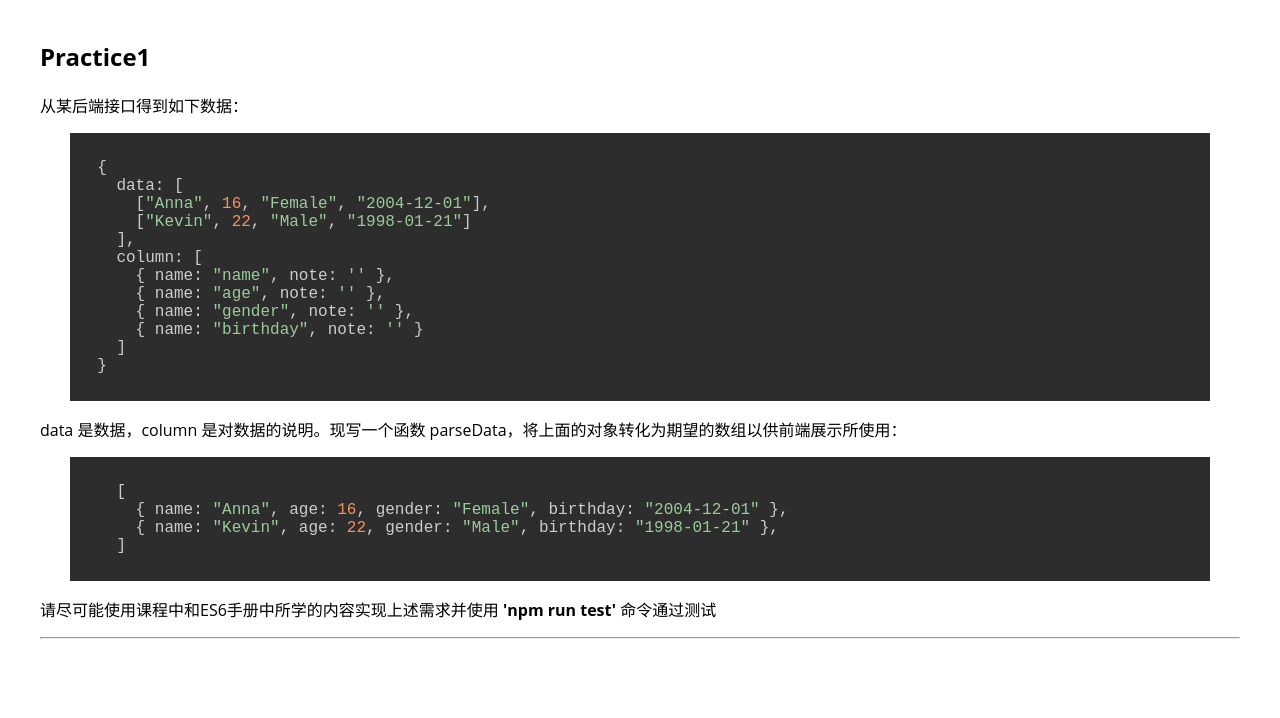
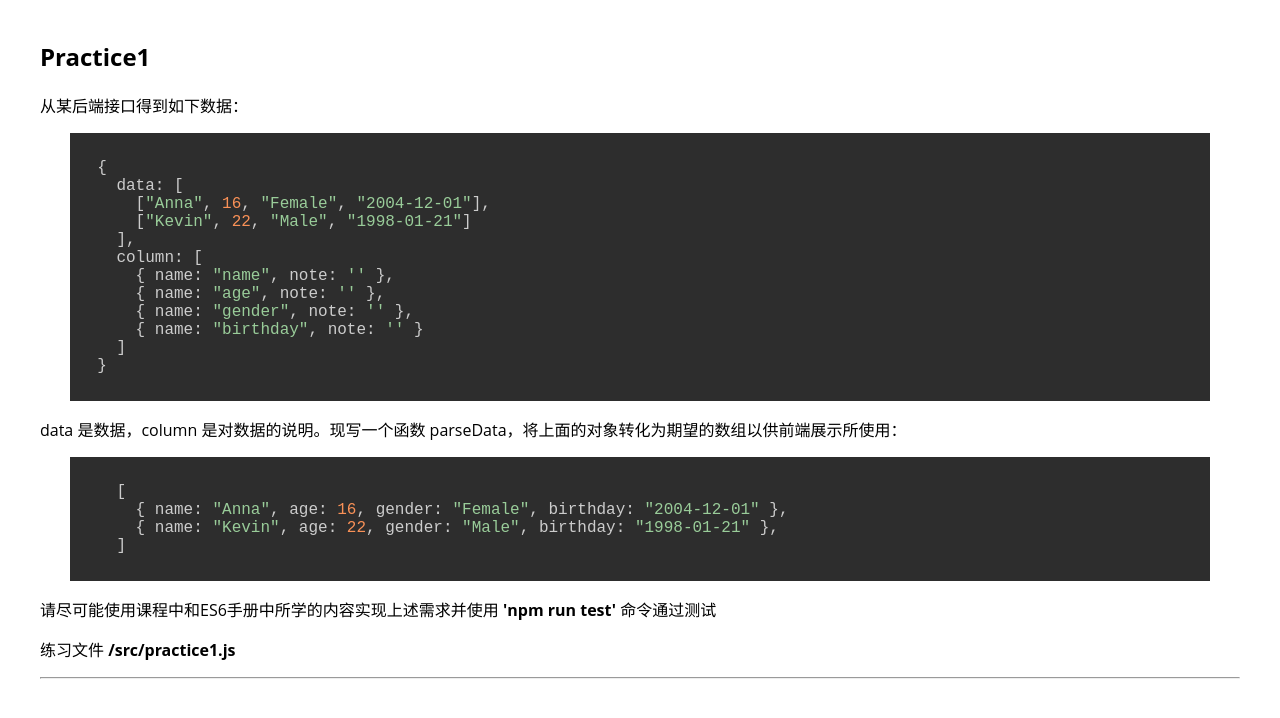
Before and after one commit to zyfcffy/F-ES6-Syntax-homework, a website built with Parcel: page index.html in a window 1280 px wide. Built offline with nearby package versions, Linux system fonts and the light colour scheme.

Commit message:
update html

```diff
--- a/index.html
+++ b/index.html
@@ -39,6 +39,7 @@
     ]
   </code></pre>
   <p>请尽可能使用课程中和ES6手册中所学的内容实现上述需求并使用 <strong>'npm run test'</strong> 命令通过测试</p>
+  <p>练习文件 <strong>/src/practice1.js</strong></p>
   <hr/>
   <script src="//cdnjs.cloudflare.com/ajax/libs/highlight.js/10.0.3/highlight.min.js"></script>
   <script>hljs.initHighlightingOnLoad();</script>
```
